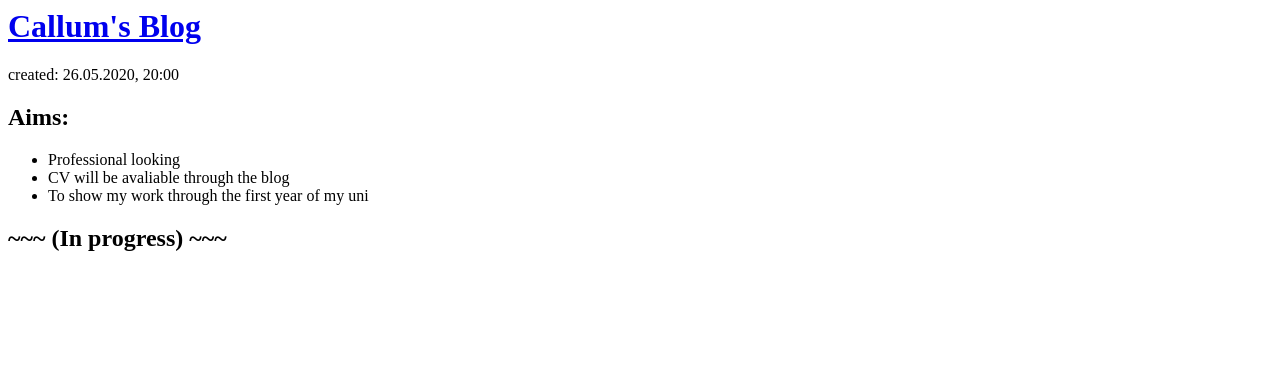
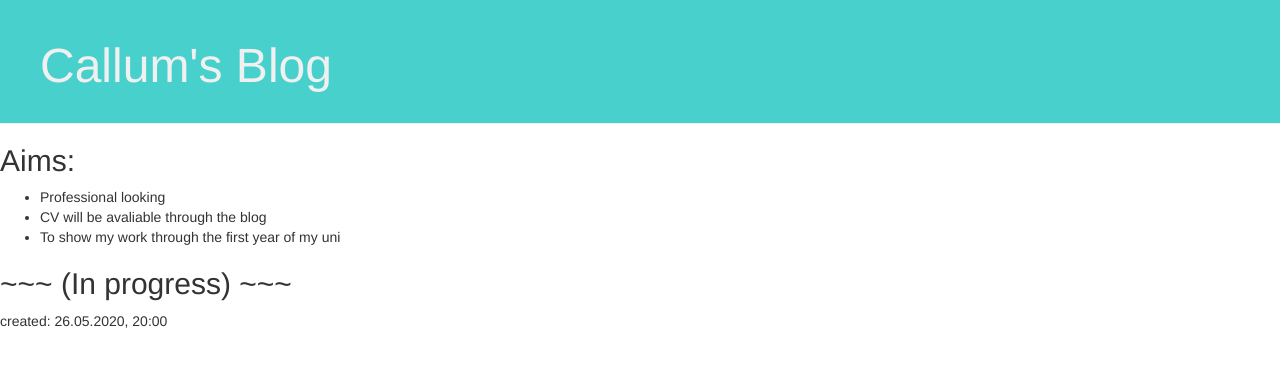
Before and after one commit to CallumNailer/my-first-blog, a Django app: page / in a window 1280 px wide. Shown: the top 367 px of the page. Run offline with Django 3.2, Linux system fonts and the light colour scheme; data that the repository does not hold is empty; some libraries are stand-ins or nearby versions.

Commit message:
Extended templates between base and post_list.

```diff
--- /dev/null
+++ b/blog/static/css/blog.css
@@ -0,0 +1,46 @@
+.page-header {
+    background-color: #48D1CC;
+    margin-top: 0;
+    padding: 20px 20px 20px 40px;
+}
+
+.page-header h1, .page-header h1 a, .page-header h1 a:visited, .page-header h1 a:active {
+    color: #f0f0f0;
+    font-size: 36pt;
+    text-decoration: none;
+}
+
+.content {
+    margin-left: 40px;
+}
+
+h1, h2, h3, h4 {
+    font-family: Helvetica;
+}
+
+.date {
+    color: #828282;
+}
+
+.save {
+    float: right;
+}
+
+.post-form textarea, .post-form input {
+    width: 100%;
+}
+
+.top-menu, .top-menu:hover, .top-menu:visited {
+    color: #ffffff;
+    float: right;
+    font-size: 26pt;
+    margin-right: 20px;
+}
+
+.post {
+    margin-bottom: 70px;
+}
+
+.post h2 a, .post h2 a:visited {
+    color: #000000;
+}
--- /dev/null
+++ b/blog/templates/blog/base.html
@@ -0,0 +1,36 @@
+{% load static %}
+<html>
+    <head>
+        <link rel="stylesheet" href="//maxcdn.bootstrapcdn.com/bootstrap/3.2.0/css/bootstrap.min.css">
+        <link href="//fonts.googleapis.com/css?family=Lobster&subset=latin,latin-ext" rel="stylesheet" type="text/css">
+        <link rel="stylesheet" href="//maxcdn.bootstrapcdn.com/bootstrap/3.2.0/css/bootstrap-theme.min.css">
+        <link rel="stylesheet" href="{% static 'css/blog.css' %}">
+        <title>Callum's blog</title>
+    </head>
+    <body>
+        <div class="page-header">
+            <h1><a href="/">Callum's Blog</a></h1>
+        </div>
+
+        <div>
+            <h2>Aims:</h2>
+            <ul><li>Professional looking</li><li>CV will be avaliable through the blog</li><li>To show my work through the first year of my uni</li></ul>
+            <h2><centre>~~~ (In progress) ~~~</centre></h2>
+        </div>
+
+
+        <div class="content container">
+            <div class="row">
+                <div class="col-md-8">
+                {% block content %}
+                {% endblock %}
+                </div>
+            </div>
+        </div>
+
+        <div class="created class">
+          <p>created: 26.05.2020, 20:00</p>
+        </div>
+
+    </body>
+</html>
```
Also changed, not shown: blog/templates/blog/post_list.html (+11 -24 lines).
